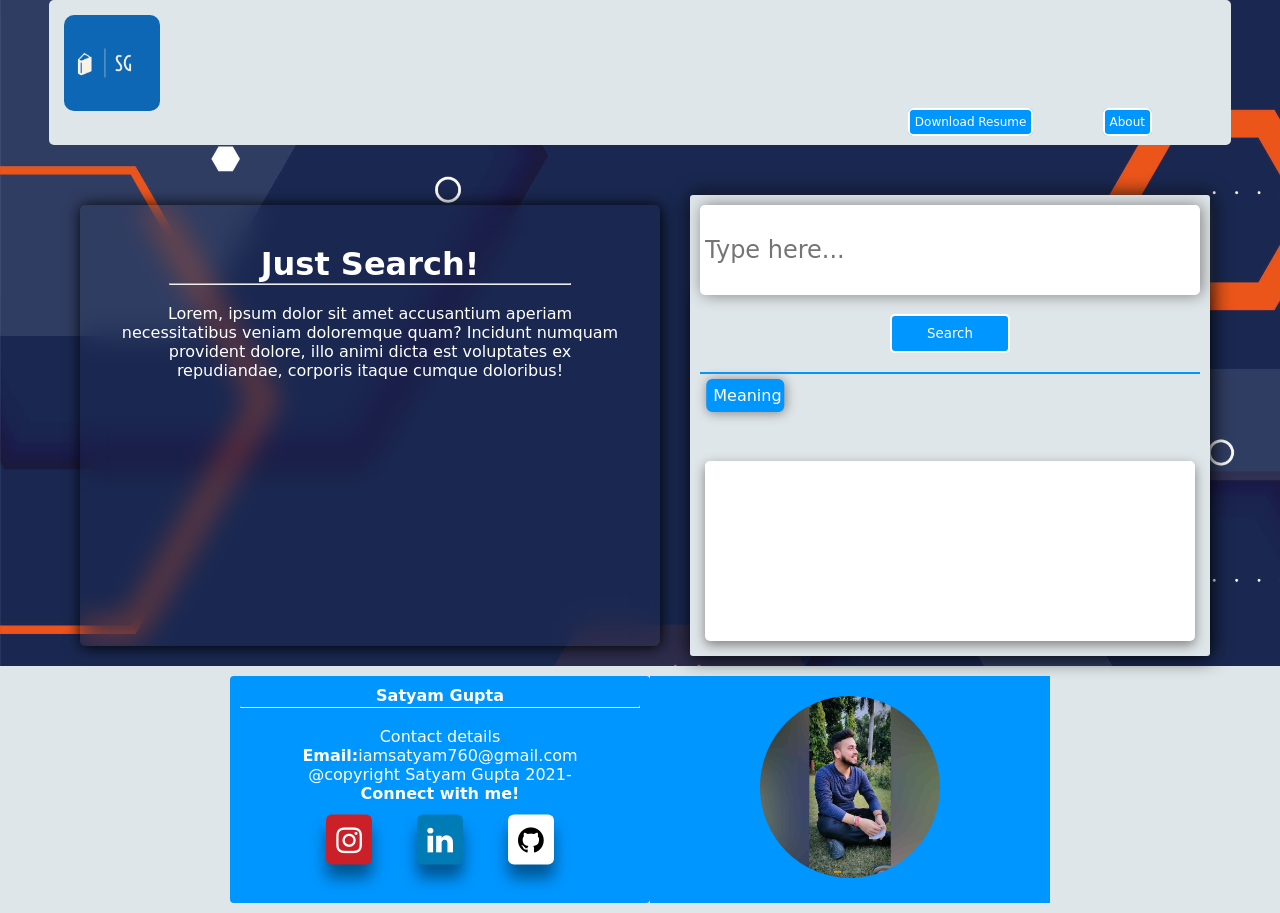
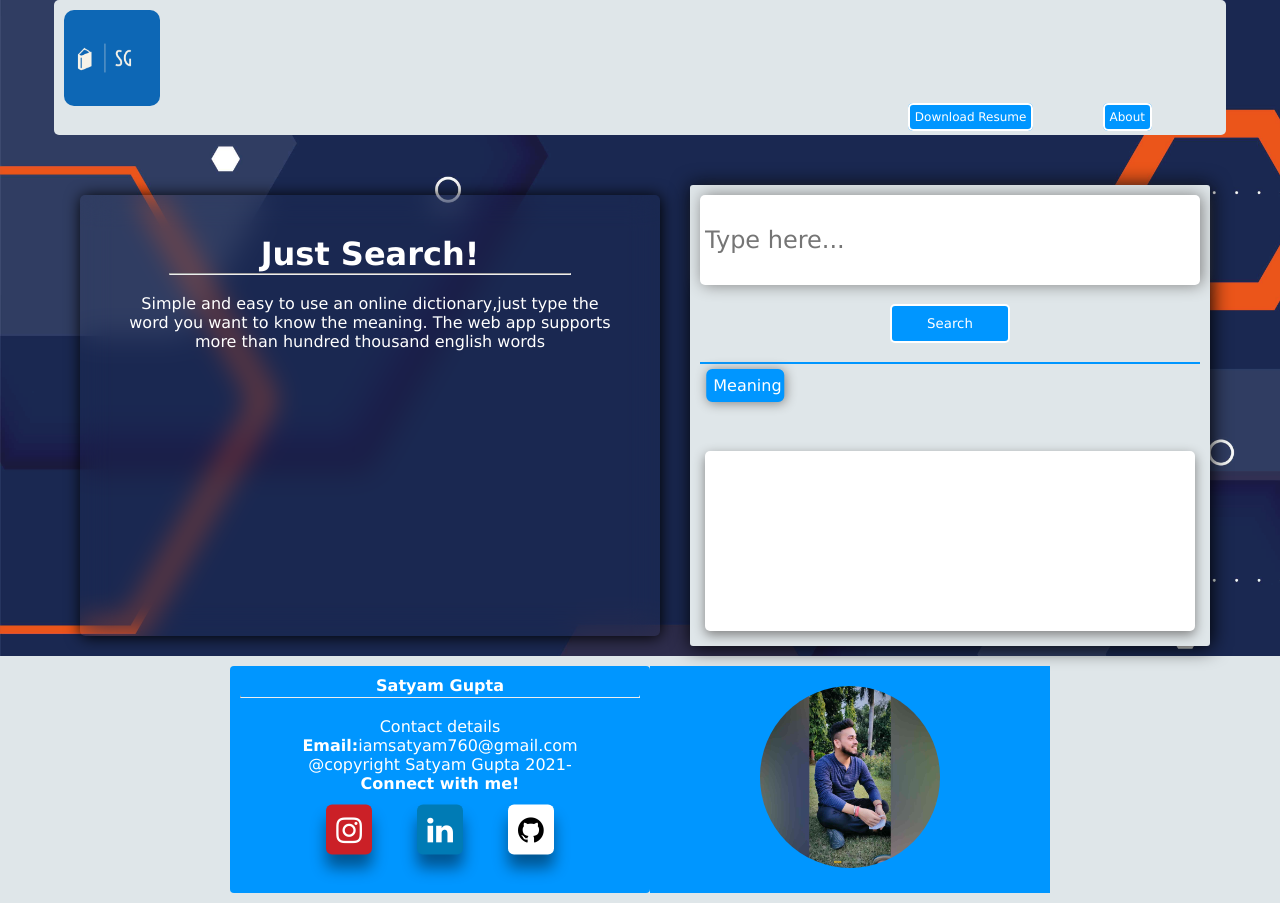
Before and after one commit to SatyamJS/OnlineDictionary, a plain HTML site: page index.html in a window 1280 px wide. Drawn offline with Linux system fonts and the light colour scheme.

Commit message:
Font and header style edit commit

```diff
--- a/index.html
+++ b/index.html
@@ -8,7 +8,6 @@
   <meta http-equiv="Expires" content="0">
   <meta charset="utf-8">
   <meta name="viewport" content="width=device-width, initial-scale=1">
-  <link rel="preconnect" href="https://fonts.gstatic.com">
   <link rel="stylesheet" href="https://cdnjs.cloudflare.com/ajax/libs/font-awesome/4.7.0/css/font-awesome.min.css">
   <link rel="stylesheet" href="./style.css">
   <title>Online Dictionary</title>
@@ -31,8 +30,7 @@
     <div class="slogan">
       <h1>Just Search!</h1>
       <hr style="width:80%;margin:auto;"><br>
-      <p>Lorem, ipsum dolor sit amet accusantium aperiam necessitatibus veniam doloremque quam? Incidunt numquam
-        provident dolore, illo animi dicta est voluptates ex repudiandae, corporis itaque cumque doloribus!</p>
+      <p>Simple and easy to use an online dictionary,just type the word you want to know the meaning. The web app supports more than hundred thousand english words</p>
     </div>
 
 
--- a/style.css
+++ b/style.css
@@ -3,7 +3,7 @@
     margin:0px;
     padding:0px;
 --primary-color:#0096FF;
-font-family: 'Caveat', cursive;
+font-family: Geneva, Verdana, sans-serif;
 }
 body::before{
     content: "";
@@ -29,7 +29,7 @@ body::before{
     border-radius:5px;
     display: flex;
     flex-direction: column;
-    padding:15px;
+    padding:10px;
     background-color: rgba(223, 230, 233, 1);
 }
 .logo{
```
